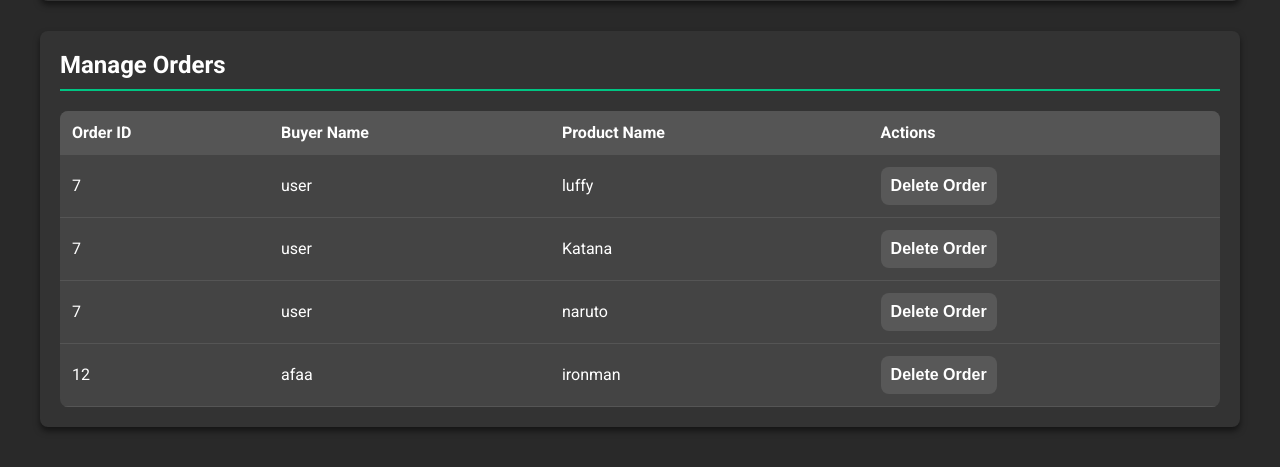
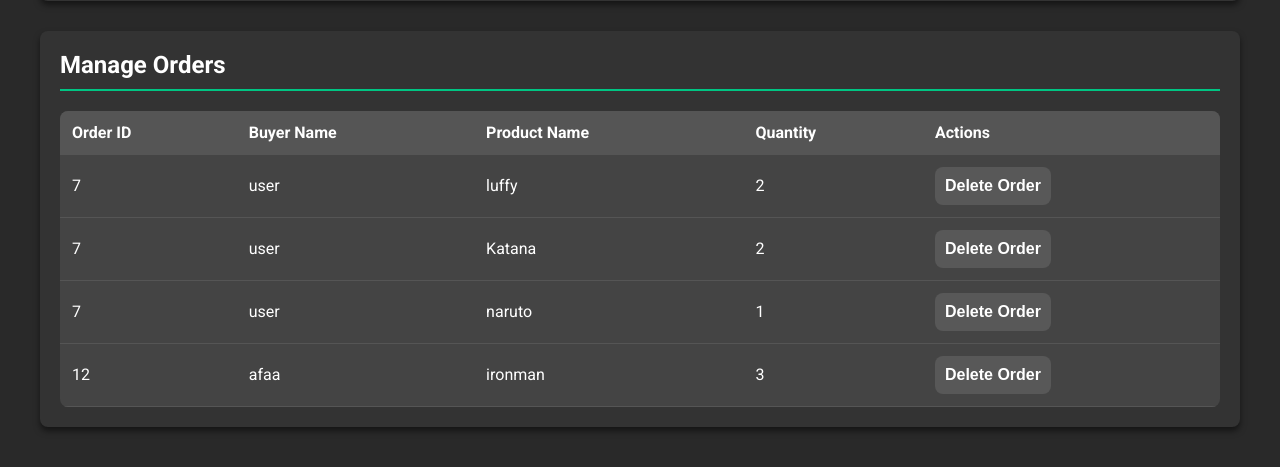
Before and after one commit to Noblesse013/CSE370-blocks_project-dbms, a PHP site: page /employee.php in a window 1280 px wide. Shown: the part 1051-1518 px from the top of the page. Run offline with PHP 8.4, Linux system fonts and the light colour scheme; data comes from the database, SQL or seed files in the repository.

Commit message:
change in employee and product file

```diff
--- a/employee.php
+++ b/employee.php
@@ -98,7 +98,7 @@ if ($_SERVER["REQUEST_METHOD"] == "POST") {
         <section>
         <h2>Manage Orders</h2>
         <?php
-        $result = $conn->query("SELECT o.order_id, o.buyer_id, b.username AS buyer_name, p.name AS product_name FROM `order` o JOIN buyer b ON o.buyer_id = b.buyer_id JOIN order_details od ON o.order_id = od.order_id JOIN product p ON od.product_id = p.product_id");
+        $result = $conn->query("SELECT o.order_id, o.buyer_id, b.username AS buyer_name, p.name AS product_name, od.quantity AS product_quantity FROM `order` o JOIN buyer b ON o.buyer_id = b.buyer_id JOIN order_details od ON o.order_id = od.order_id JOIN product p ON od.product_id = p.product_id");
 
         if ($result && $result->num_rows > 0) {
             echo "<table>
@@ -107,6 +107,7 @@ if ($_SERVER["REQUEST_METHOD"] == "POST") {
                             <th>Order ID</th>
                             <th>Buyer Name</th>
                             <th>Product Name</th>
+                            <th>Quantity</th>
                             <th>Actions</th>
                         </tr>
 
@@ -116,8 +117,9 @@ if ($_SERVER["REQUEST_METHOD"] == "POST") {
                         <td>" . htmlspecialchars($row['order_id']) . "</td>
                         <td>" . htmlspecialchars($row['buyer_name']) . "</td>
                         <td>" . htmlspecialchars($row['product_name']) . "</td>
+                        <td>" . htmlspecialchars($row['product_quantity']) . "</td>
                         <td>
-                            <form method='POST' action='employee.php' style='display: inline-block;'>
+                            <form method='POST' action='product.php' style='display: inline-block;'>
                                 <input type='hidden' name='order_id' value='" . htmlspecialchars($row['order_id']) . "'>
                                 <button type='submit' name='delete_order'>Delete Order</button>
                             </form>
--- a/product.php
+++ b/product.php
@@ -143,7 +143,7 @@ if ($_SERVER["REQUEST_METHOD"] == "POST") {
 
         <h1>Manage Orders</h1>
         <?php
-    $result = $conn->query("SELECT o.order_id, o.buyer_id, b.username AS buyer_name, p.name AS product_name FROM `order` o JOIN buyer b ON o.buyer_id = b.buyer_id JOIN order_details od ON o.order_id = od.order_id JOIN product p ON od.product_id = p.product_id");
+        $result = $conn->query("SELECT o.order_id, o.buyer_id, b.username AS buyer_name, p.name AS product_name, od.quantity AS product_quantity FROM `order` o JOIN buyer b ON o.buyer_id = b.buyer_id JOIN order_details od ON o.order_id = od.order_id JOIN product p ON od.product_id = p.product_id");
 
         if ($result && $result->num_rows > 0) {
             echo "<table>
@@ -152,6 +152,7 @@ if ($_SERVER["REQUEST_METHOD"] == "POST") {
                             <th>Order ID</th>
                             <th>Buyer Name</th>
                             <th>Product Name</th>
+                            <th>Quantity</th>
                             <th>Actions</th>
                         </tr>
 
@@ -161,6 +162,7 @@ if ($_SERVER["REQUEST_METHOD"] == "POST") {
                         <td>" . htmlspecialchars($row['order_id']) . "</td>
                         <td>" . htmlspecialchars($row['buyer_name']) . "</td>
                         <td>" . htmlspecialchars($row['product_name']) . "</td>
+                        <td>" . htmlspecialchars($row['product_quantity']) . "</td>
                         <td>
                             <form method='POST' action='product.php' style='display: inline-block;'>
                                 <input type='hidden' name='order_id' value='" . htmlspecialchars($row['order_id']) . "'>
```
Lines whose indentation alone changed are shown as unchanged.
